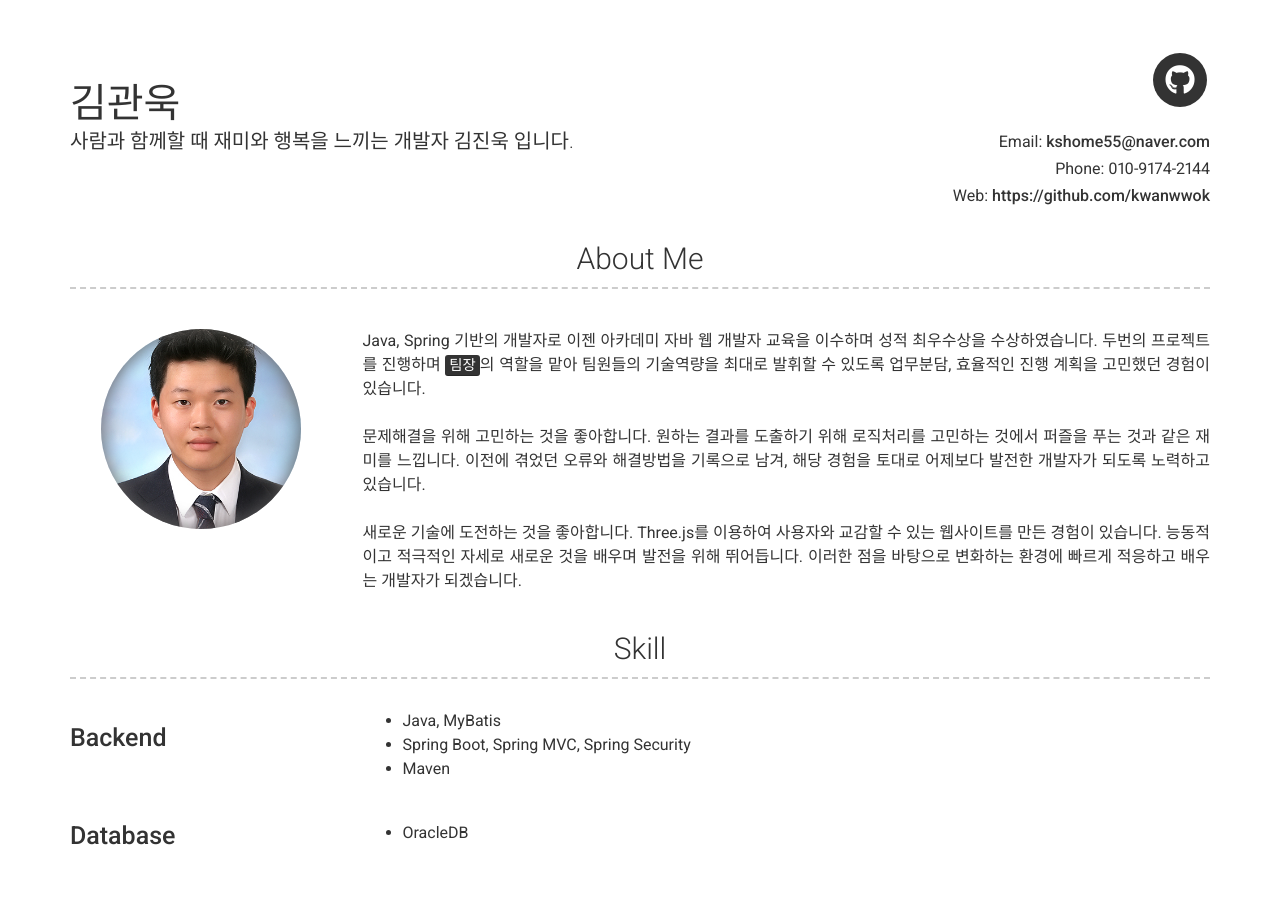
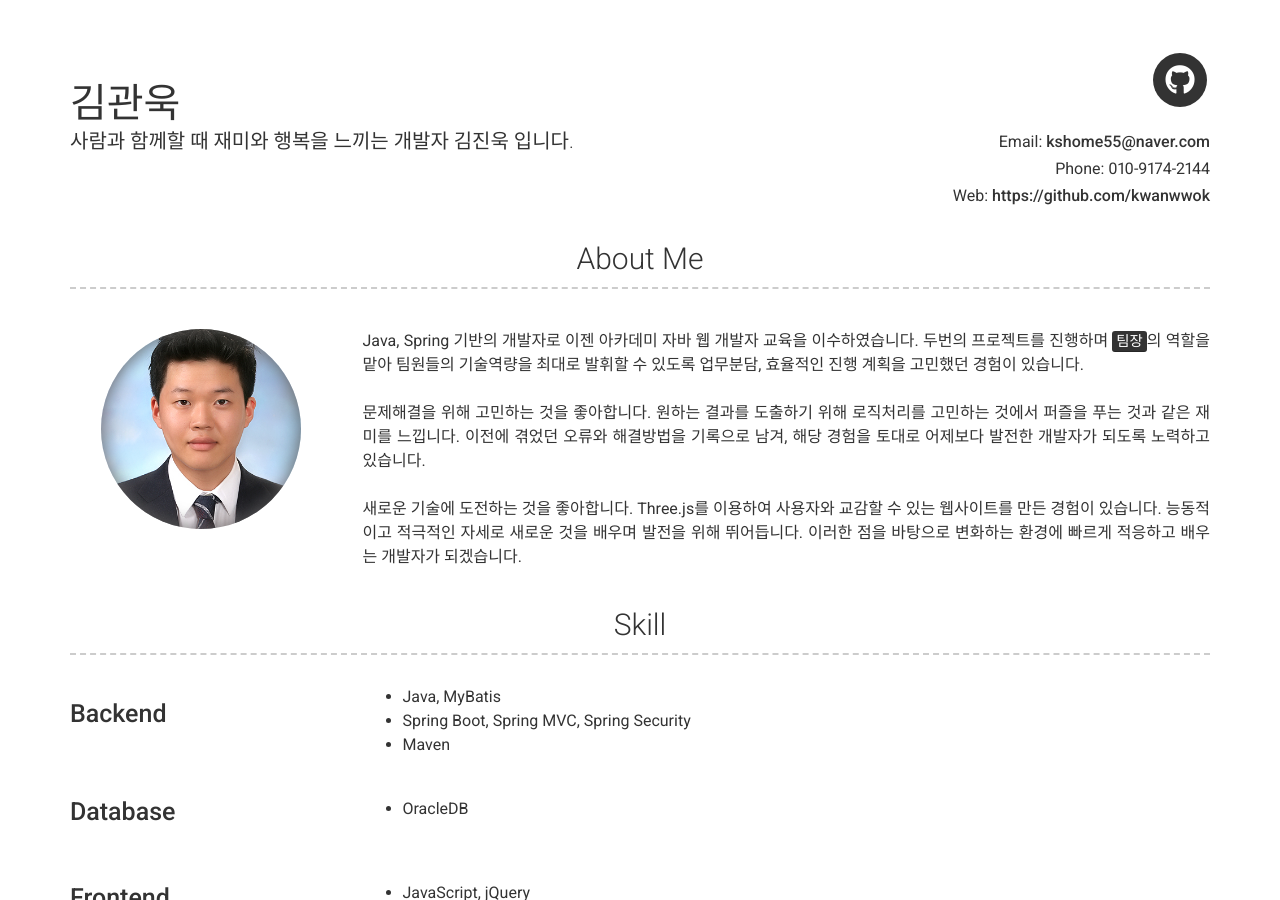
Before and after one commit to kwanwwok/resume, a Jekyll site: the page built from index.md, in a window 1280 px wide and 900 px high. Built offline with Jekyll 4.4.1, drawn with Linux system fonts in a browser that asks for light colours; nearby versions of some CDN libraries.

Commit message:
Update _config.yml

```diff
--- a/_config.yml
+++ b/_config.yml
@@ -53,7 +53,7 @@ github_username:  kwanwwok
 # about_title: About Me (Use this to override about section title)
 about_profile_image: images/profile.jpg
 about_content: | # this will include new lines to allow paragraphs
-  Java, Spring 기반의 개발자로 이젠 아카데미 자바 웹 개발자 교육을 이수하며 성적 최우수상을 수상하였습니다. 두번의 프로젝트를 진행하며 <mark>팀장</mark>의 역할을 맡아
+  Java, Spring 기반의 개발자로 이젠 아카데미 자바 웹 개발자 교육을 이수하였습니다. 두번의 프로젝트를 진행하며 <mark>팀장</mark>의 역할을 맡아
   팀원들의 기술역량을 최대로 발휘할 수 있도록 업무분담, 효율적인 진행 계획을 고민했던 경험이 있습니다.<br/><br/>
   문제해결을 위해 고민하는 것을 좋아합니다. 원하는 결과를 도출하기 위해 로직처리를 고민하는 것에서 퍼즐을 푸는 것과 같은 재미를 느낍니다.
   이전에 겪었던 오류와 해결방법을 기록으로 남겨, 해당 경험을 토대로 어제보다 발전한 개발자가 되도록 노력하고 있습니다.<br/><br/>
```
